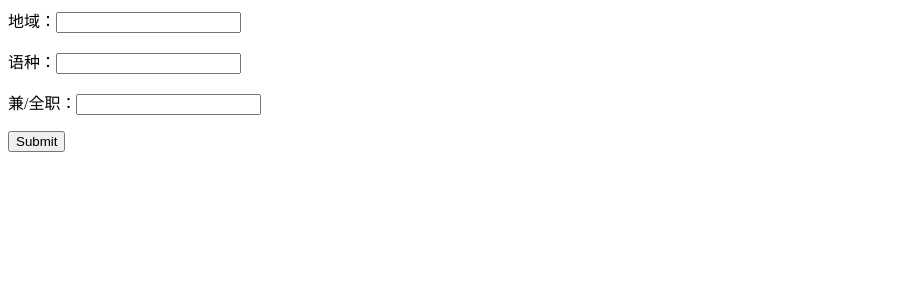
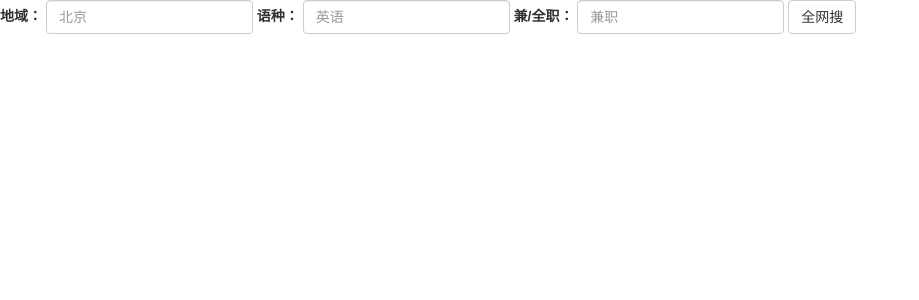
Before and after one commit to changych/Moocer, a Django app: page /minghua/form/ in a window 1280 px wide. Shown: the top 300 px of the page, without its empty margins (0-919 px from the left). Run offline with Django 3.2, Linux system fonts and the light colour scheme; some libraries are stand-ins or nearby versions.

Commit message:
search template

```diff
--- a/minghua/templates/form.html
+++ b/minghua/templates/form.html
@@ -1,6 +1,18 @@
-<form action="search/" method="get">
-  <p>地域：<input type="text" name="area" /></p>
-  <p>语种：<input type="text" name="language" /></p>
-  <p>兼/全职：<input type="text" name="job_type" /></p>
-  <input type="submit" value="Submit" />
+<link rel="stylesheet" href="https://cdn.bootcss.com/bootstrap/3.3.7/css/bootstrap.min.css" integrity="sha384-BVYiiSIFeK1dGmJRAkycuHAHRg32OmUcww7on3RYdg4Va+PmSTsz/K68vbdEjh4u" crossorigin="anonymous">
+<meta name="viewport" content="width=device-width, initial-scale=1, maximum-scale=1, user-scalable=no">
+
+<form class="form-inline" action="search/" method="get">
+  <div class="form-group">
+    <label for="exampleInputName2">地域：</label>
+    <input type="text" class="form-control" id="exampleInputName2" placeholder="北京">
+  </div>
+  <div class="form-group">
+    <label for="exampleInputEmail2">语种：</label>
+    <input type="text" class="form-control" id="exampleInputEmail2" placeholder="英语">
+  </div>
+  <div class="form-group">
+    <label for="exampleInputEmail2">兼/全职：</label>
+    <input type="text" class="form-control" id="exampleInputEmail2" placeholder="兼职">
+  </div>
+  <button type="submit" class="btn btn-default">全网搜</button>
 </form>
```
